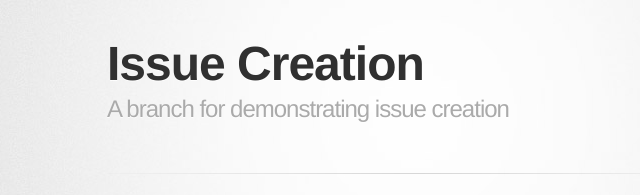
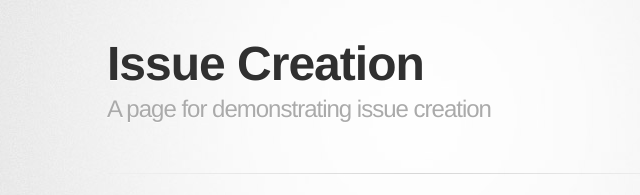
Before and after one commit to TheBlackTuxCorp/IssueCreation, a plain HTML site: page index.html in a window 1280 px wide. Shown: the top 195 px of the page, 223-863 px from the left. Drawn offline with nearby package versions, Linux system fonts and the light colour scheme; a web font is replaced by a local one.

Commit message:
better description

```diff
--- a/index.html
+++ b/index.html
@@ -27,7 +27,7 @@
 
         <header>
           <h1>Issue Creation</h1>
-          <h2>A branch for demonstrating issue creation</h2>
+          <h2>A page for demonstrating issue creation</h2>
         </header>
 
         <hr>
```
